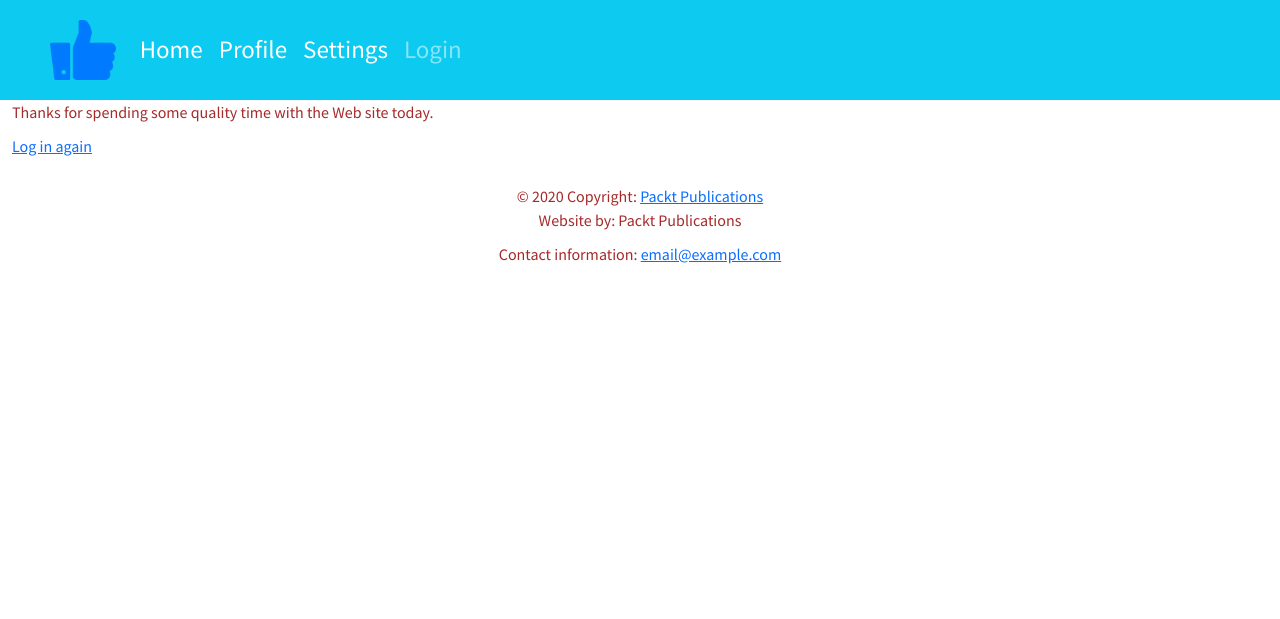
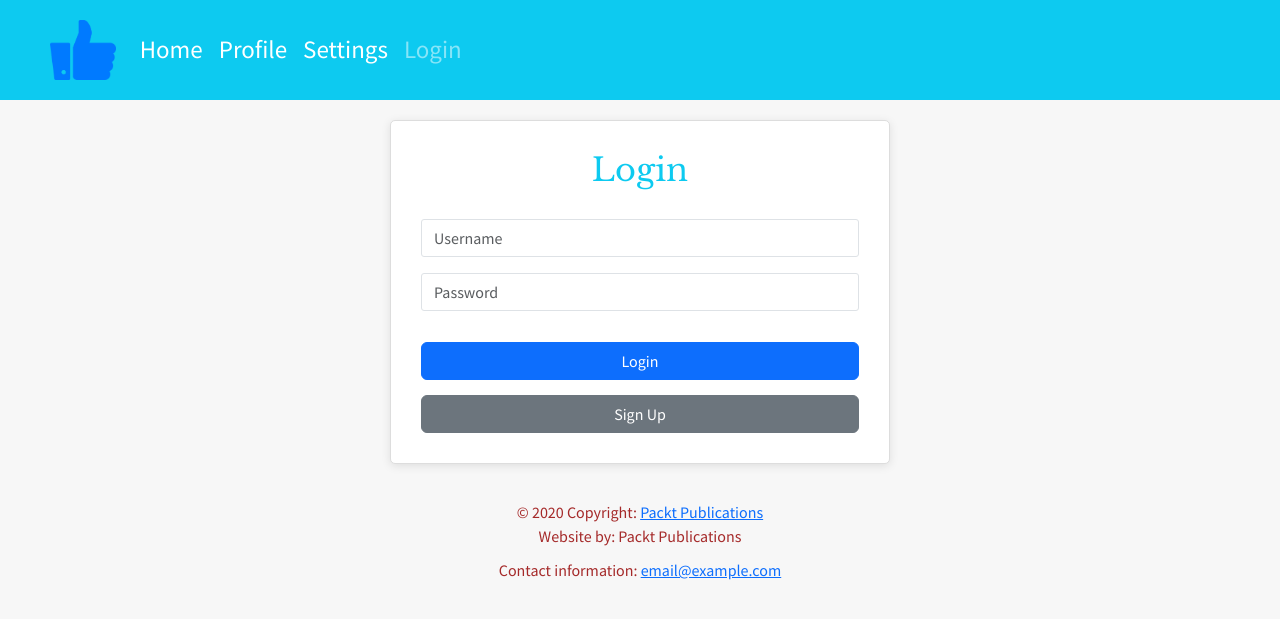
Before and after one commit to nuurlybekuly/final, a Django app: page /logout/ in a window 1280 px wide. Shown: the top 619 px of the page. Run offline with Django 3.2, Linux system fonts and the light colour scheme; some libraries are stand-ins or nearby versions.

Commit message:
updated koi

```diff
--- a/templates/base.html
+++ b/templates/base.html
@@ -36,7 +36,7 @@
               </li>
               <li class="nav-item">
                 {% if user.is_authenticated %}
-                <a class="nav-link" href="/login">Logout</a>
+                <a class="nav-link" href="/logout">Logout</a>
                 {% else %}
                 <a class="nav-link" href="/login">Login</a>
                 {% endif %}
--- a/templates/registration/logged_out.html
+++ b/templates/registration/logged_out.html
@@ -1,15 +1,56 @@
 {% extends "base.html" %}
 
-{% block button %}
-<a class="nav-link" href="/logout">Login</a>
+{% block styles %}
+<style>
+body {
+      background-color: #f7f7f7;
+    }
+    .login-form {
+      max-width: 500px;
+      margin: 0 auto;
+      padding: 30px;
+      background-color: #ffffff;
+      border: 1px solid #ddd;
+      border-radius: 5px;
+      box-shadow: 0px 2px 10px rgba(0, 0, 0, 0.1);
+    }
+    .login-form h2 {
+      text-align: center;
+      margin-bottom: 30px;
+      color: info;
+    }
+    .form-control {
+      border-radius: 3px;
+    }
+    .login-button {
+      margin-top: 15px;
+    }
+    .signup-button {
+      margin-top: 15px;
+    }
+    </style>
 {% endblock %}
 
-{% block breadcrumbs %}<div class="breadcrumbs"><a href="{% url 'admin:index' %}">Home</a></div>{% endblock %}
+{% block content %}
+  <div class="container">
+    <div class="row">
+      <div class="col-md-12">
+        <div class="login-form">
+          <h2 class="text-info">Login</h2>
+          <form method="post" action="{% url 'accounts:login' %}">
+            {% csrf_token %}
+            <div class="form-group">
+              <input type="text" class="form-control" placeholder="Username" name="username">
+            </div>
+            <div class="form-group">
+              <input type="password" class="form-control" placeholder="Password" name="password">
+            </div>
+            <button type="submit" class="btn btn-primary col-md-12 login-button">Login</button>
+          </form>
+            <a href="/posts/signing/"><button class="btn btn-secondary col-md-12 signup-button">Sign Up</button></a>
 
-{% block content %}
-
-<p>Thanks for spending some quality time with the Web site today.</p>
-
-<p><a href="{% url 'accounts:login' %}">Log in again</a></p>
-
+        </div>
+      </div>
+    </div>
+  </div>
 {% endblock %}
```
Also changed, not shown: reviews/templates/reviews/add_posts.html (+1 -6 lines), reviews/views.py (+5 -6 lines), bookr/settings.py (line endings or trailing spaces), db.sqlite3.
